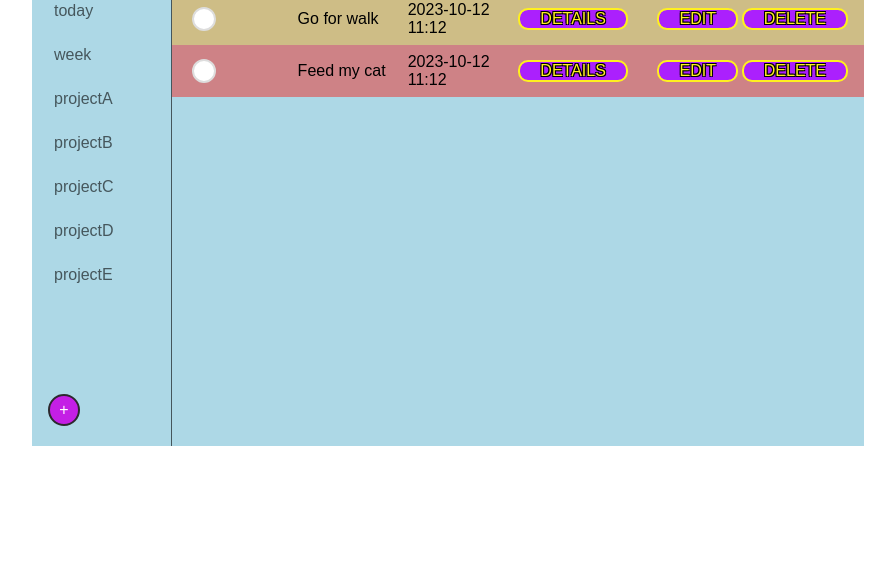
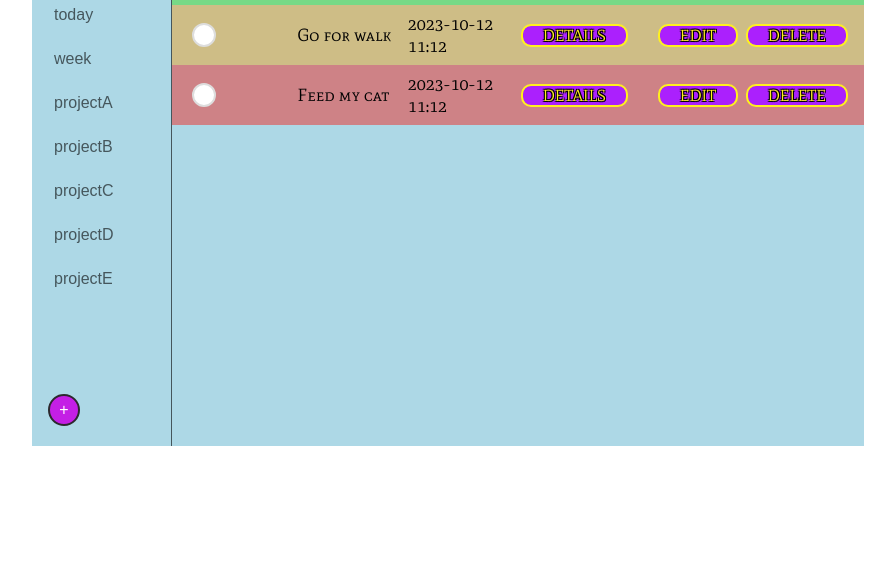
Before and after one commit to Charbytesdev/todo-list, a website built with webpack: page src/index.html in a window 1280 px wide. Shown: the part 242-808 px from the top of the page, without its empty margins (200-1095 px from the left). Built offline with nearby package versions, Linux system fonts and the light colour scheme.

Commit message:
Fix font not applied due to sass forward missing

```diff
--- a/src/sass/abstracts/_index.scss
+++ b/src/sass/abstracts/_index.scss
@@ -1 +1,2 @@
 @forward "./colors";
+@forward "./font-face";
--- a/src/sass/main.scss
+++ b/src/sass/main.scss
@@ -47,6 +47,7 @@ body {
         position: absolute;
         width: 100%;
         .todo {
+          font-size: 1.1rem;
           display: grid;
           grid-template: 1fr/ 1fr 1fr 1fr 1fr 1fr 1fr;
           place-items: start;
```
Also changed, not shown: dist/main.js.
